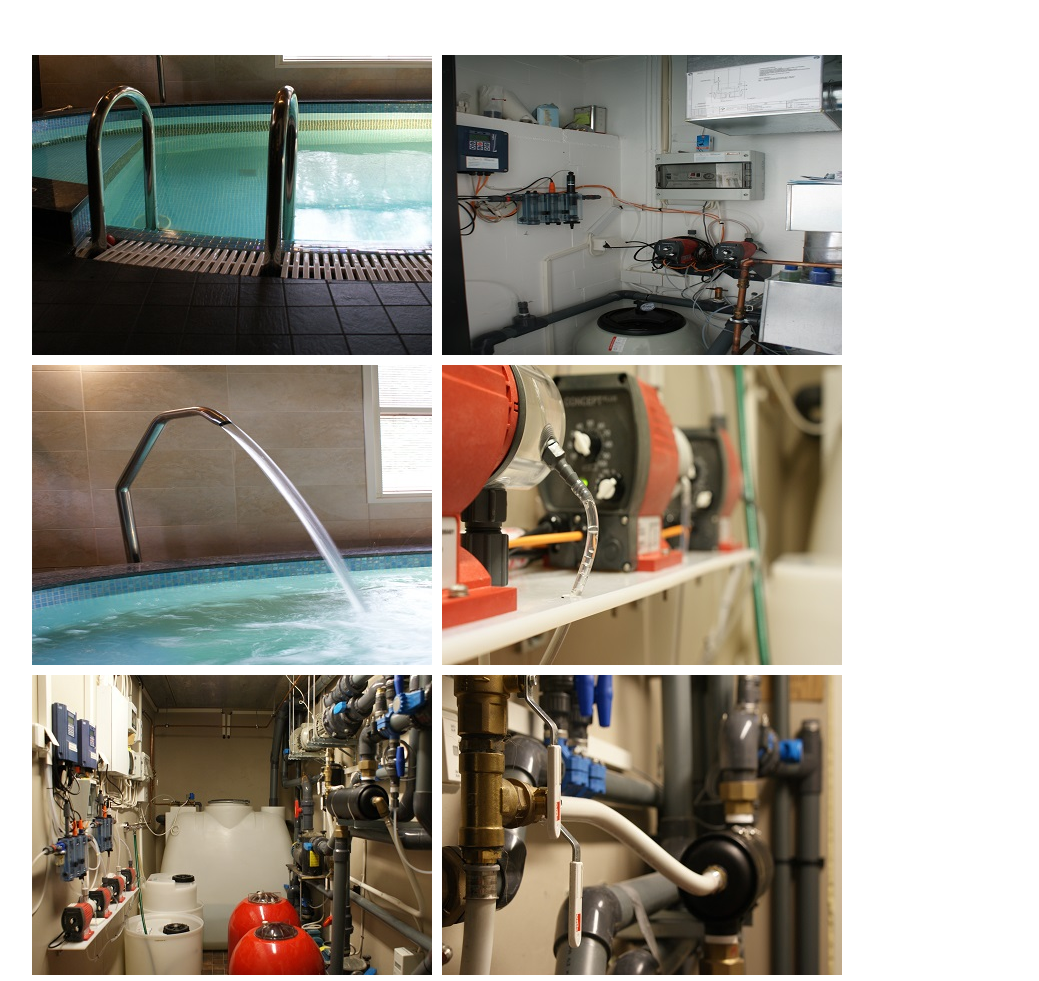
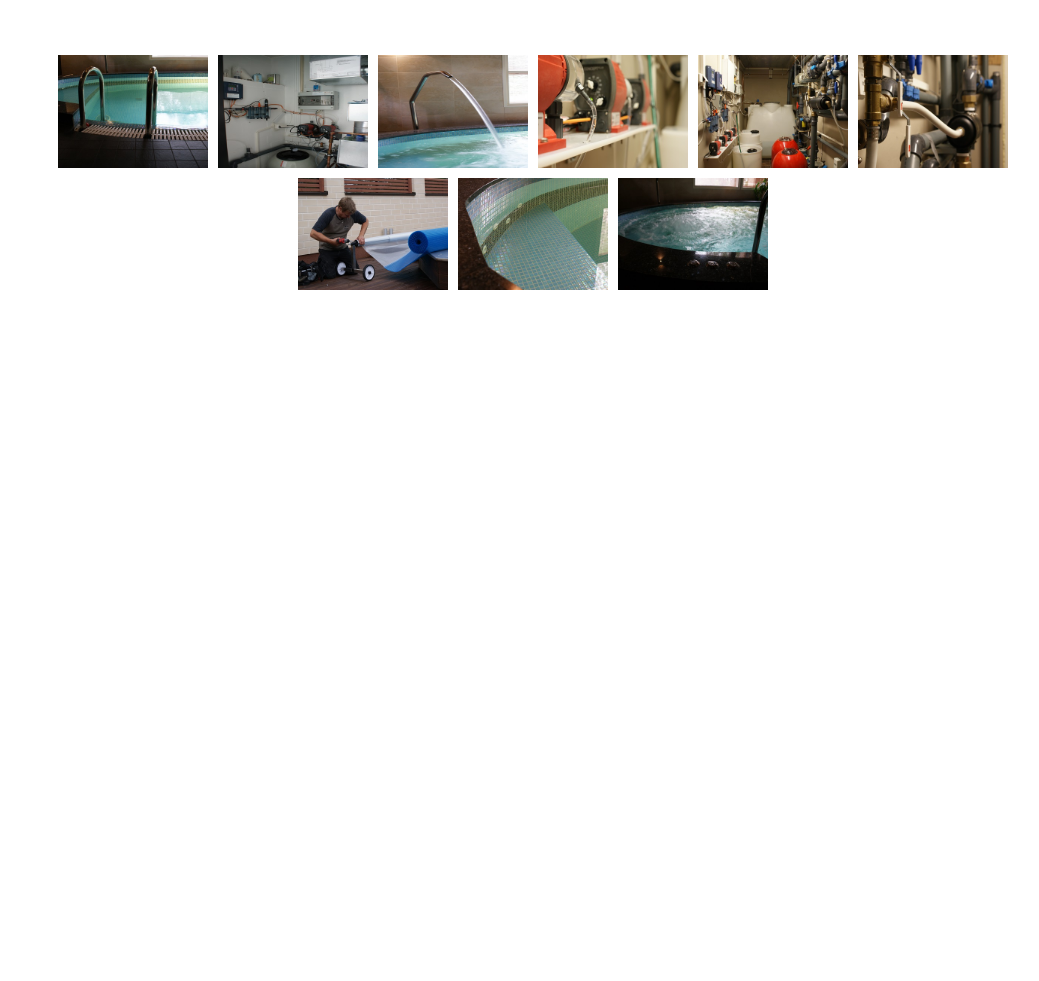
Before and after one commit to ilarinie/ng-allasapu, a plain HTML site: page views/galleria.html in a window 1280 px wide. Shown: the top 981 px of the page, without its empty margins (107-1146 px from the left). After the commit the page ends 800 px from the top, so only its background shows below. Drawn offline with Linux system fonts and the light colour scheme; files that its build step writes are made by us from their sources; files whose address does not match are found by name.

Commit message:
gallery tweaks

```diff
--- a/css/galleria.css
+++ b/css/galleria.css
@@ -1,10 +1,28 @@
 .galleria {
     display: flex;
     flex-wrap: wrap;
+    justify-content: center;
     margin: 50px auto;
-    width: 80%;
 }
 
 .galleria-img {
     margin: 5px;
+    max-width: 150px;
 }
+
+.galleria-img>a>img {
+    max-width: 100%;
+    max-height: 100%;
+}
+
+@media only screen and (max-width: 700px) {
+    .galleria {
+        width: 100%;
+    }
+}
+
+@media only screen and (min-width: 700px) {
+    .galleria {
+        width: 80%;
+    }
+}
```
